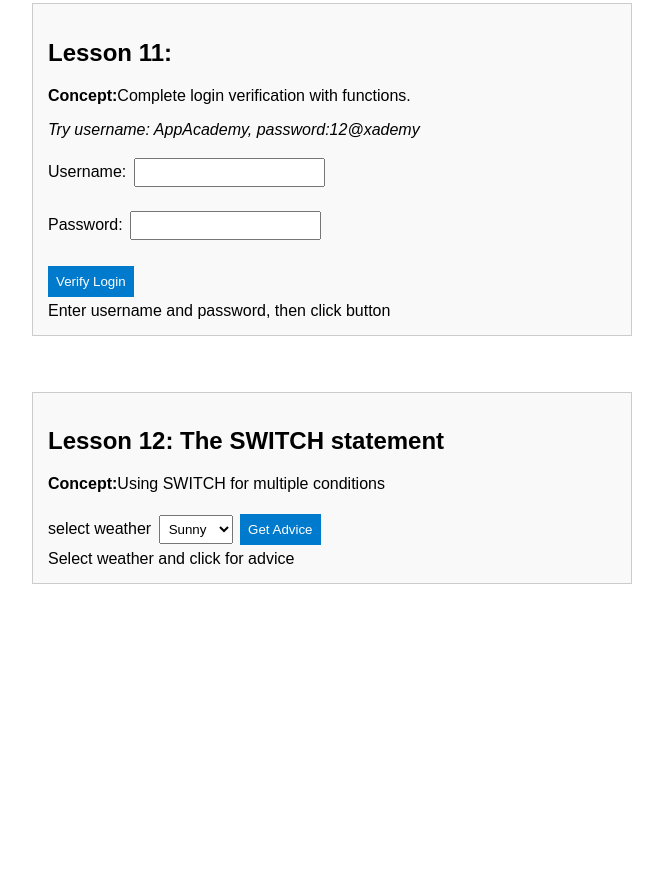
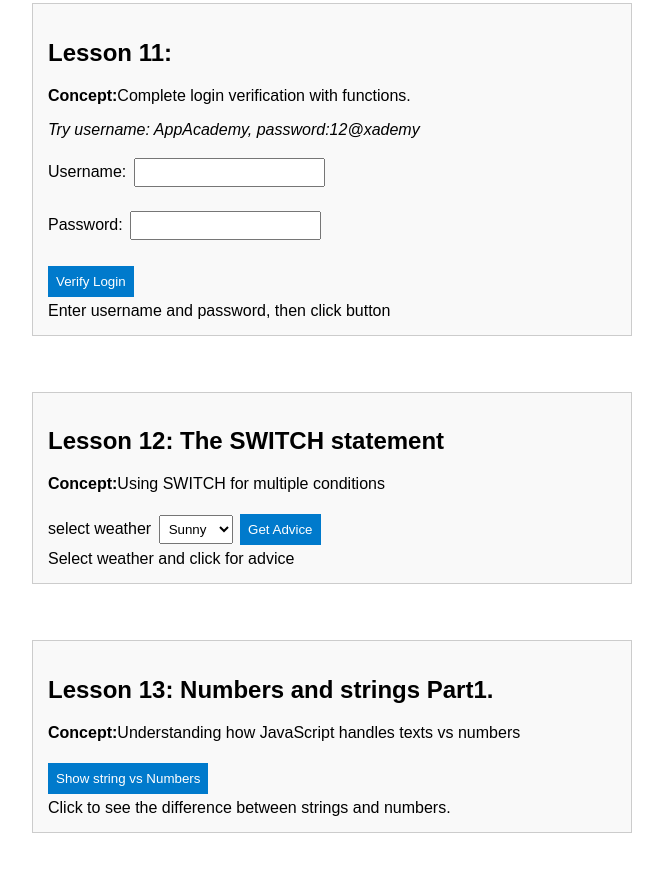
Before and after one commit to athenkosi-dev/week4-Javascript, a plain HTML site: page index.html in a window 1280 px wide. Shown: the part 2608-3479 px from the top of the page, without its empty margins (308-971 px from the left). Before the commit the page ends 3288 px from the top, so only its background shows below. Drawn offline with Linux system fonts and the light colour scheme.

Commit message:
Lesson 13: Numbers and strings Part1

```diff
--- a/index.html
+++ b/index.html
@@ -282,5 +282,32 @@ function getWeatherAdvice() {
 </script>
 </div>
 <br></br>
+<!--Lesson 13-->
+<div class="lesson">
+    <h2>Lesson 13: Numbers and strings Part1.</h2>
+    <p><strong>Concept:</strong>Understanding how JavaScript handles texts vs numbers</p>
+
+    <button type="button" onclick="demonstrateStringNumber()">Show string vs Numbers</button>
+    <div class="output" id="stringNumberOutput">Click to see the difference between strings and numbers.</div>
+
+    <script>
+        function demonstrateStringNumber() {
+            var numberA = 5;
+            var numberB = 3;
+            var StringA = "5";
+            var StringB = "3";
+
+            document.getElementById("stringNumberOutput").innerHTML =
+                "number addition: " + numberA + " + " + numberB + " = " + (numberA + numberB) + "<br>" +
+                "string concatenation: " + StringA + " + " + StringB + " = " + (StringA + StringB) + "<br>" +
+                "mixed: " + numberA + " + " + StringB + " = " + (numberA + StringB) + "<br>";
+        }
+    </script>
+</div>
+
+
+
+    </stript>
+
 </body>
 </html>
```
